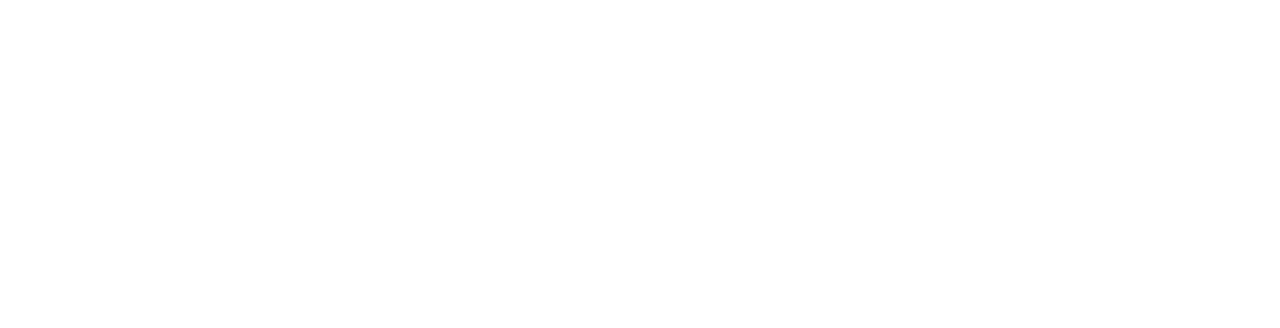
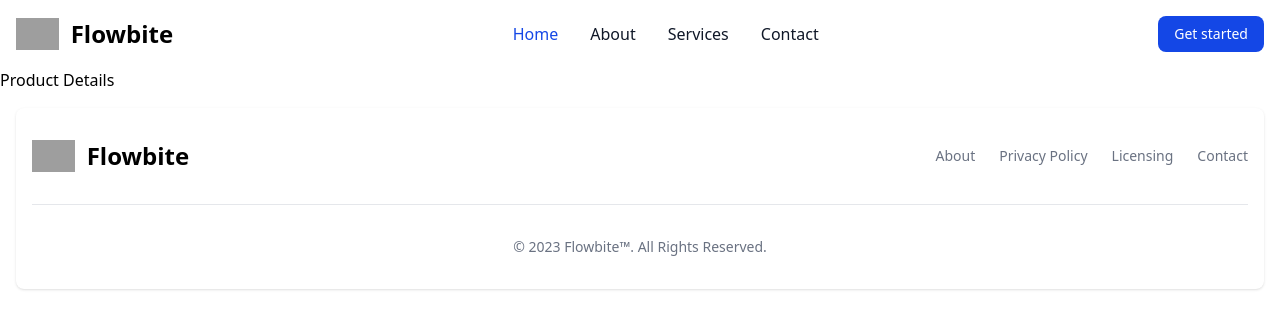
Before and after one commit to olatundeh/Ecommerce-Application, a React (Vite) app in the folder client/: page /Detail in a window 1280 px wide. Before the commit this address had no page. Shown: the top 328 px of the page. Built offline with nearby package versions, Linux system fonts and the light colour scheme; grey boxes are pictures that could not be loaded.

Commit message:
Add ProductDetail component and route to main application

```diff
--- a/client/src/main.jsx
+++ b/client/src/main.jsx
@@ -3,12 +3,14 @@
 import './index.css'
 import App from './App.jsx'
 import { BrowserRouter as Router, Routes, Route, Navigate } from 'react-router-dom'
+import ProductDetail from './pages/ProductDetail.jsx'
 
 createRoot(document.getElementById('root')).render(
   <StrictMode>
     <Router>
       <Routes>
         <Route exact path="/" element={<App />} />
+        <Route exact path="/Detail" element={<ProductDetail />} />
       </Routes>
     </Router>
   </StrictMode>,
--- /dev/null
+++ b/client/src/pages/ProductDetail.jsx
@@ -0,0 +1,13 @@
+import React from 'react';
+import Layout from '../Layouts/Layouts';
+
+function ProductDetail() {
+
+    return (
+      <Layout>
+        Product Details
+      </Layout>
+    )
+}
+
+export default ProductDetail;
```
